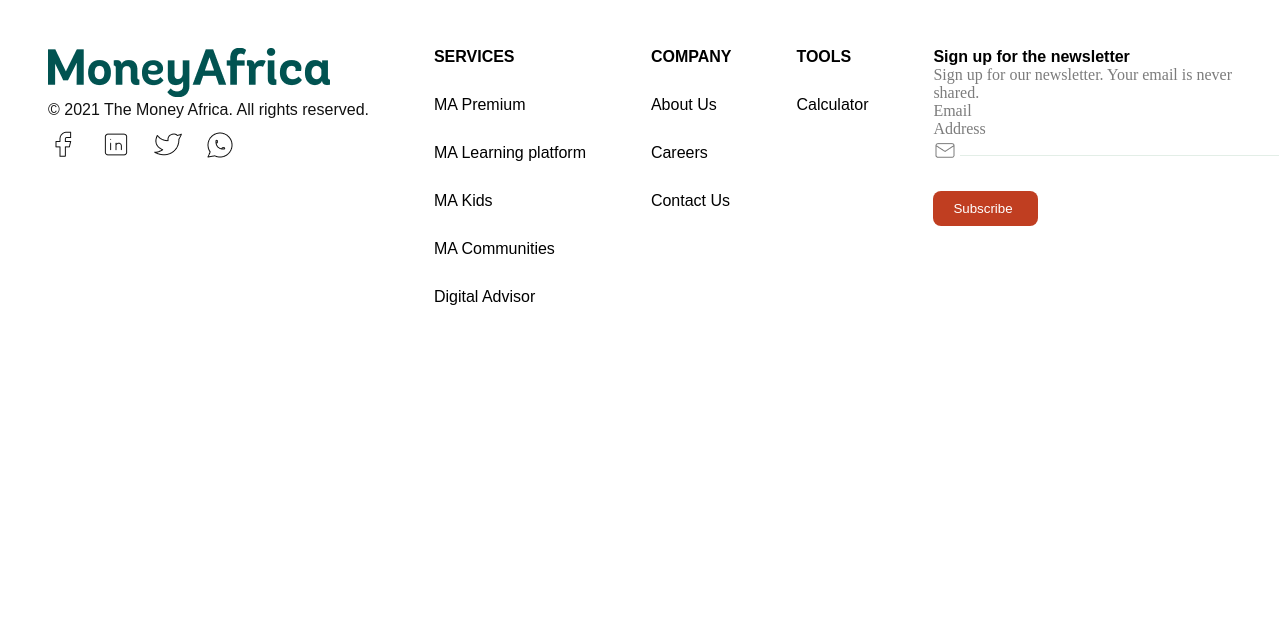
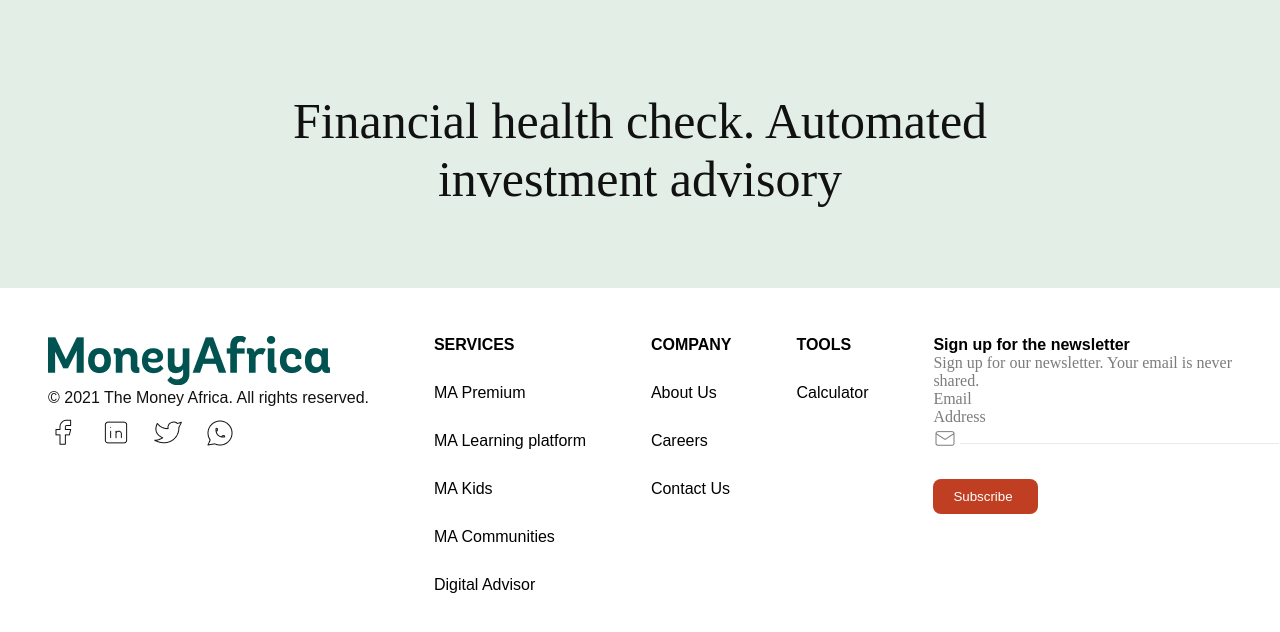
Before and after one commit to victory-nwawunze/clone-financial-website, a React (Create React App) app: page /moneyAfrica/MoneyAfricaDigitalAdvisoryPage in a window 1280 px wide. Shown: the top 632 px of the page. Built offline with nearby package versions, Linux system fonts and the light colour scheme.

Commit message:
Finished MoneyAfricaDigitalAdvisoryPage

```diff
--- a/src/App.js
+++ b/src/App.js
@@ -9,6 +9,7 @@
 import MoneyAfricaCommunityPage from "./components/MoneyAfricaCommunityPage/MoneyAfricaCommunityPage";
 import MoneyAfricaAboutUsPage from "./components/MoneyAfricaAboutUsPage/MoneyAfricaAboutUsPage";
 import MoneyAfricaSubscriptionForKids from "./components/MoneyAfricaSubscriptionForKids/MoneyAfricaSubscriptionForKids";
+import MoneyAfricaDigitalAdvisoryPage from "./components/MoneyAfricaDigitalAdvisoryPage/MoneyAfricaDigitalAdvisoryPage";
 
 function App() {
   return (
@@ -37,6 +38,10 @@
           path={"/moneyAfrica/MoneyAfricaSubscriptionForKids"}
           element={<MoneyAfricaSubscriptionForKids />}
         />
+        <Route
+          path={"/moneyAfrica/MoneyAfricaDigitalAdvisoryPage"}
+          element={<MoneyAfricaDigitalAdvisoryPage />}
+        />
       </Routes>
 
       <FooterComponent />
--- /dev/null
+++ b/src/components/MoneyAfricaDigitalAdvisoryPage/MoneyAfricaDigitalAdvisoryPage.js
@@ -0,0 +1,18 @@
+/** @format */
+
+import React from "react";
+
+const MoneyAfricaDigitalAdvisoryPage = () => {
+  return (
+    <React.Fragment>
+      <div className="MoneyAfricaAdvisoryBanner">
+        <p className="MoneyAfricaAdvisoryBannerText">
+          Financial health check. Automated
+          <br /> investment advisory
+        </p>
+      </div>
+    </React.Fragment>
+  );
+};
+
+export default MoneyAfricaDigitalAdvisoryPage;
--- a/src/index.css
+++ b/src/index.css
@@ -1178,3 +1178,15 @@
   padding-left: 10px;
   margin-bottom: 32px;
 }
+.MoneyAfricaAdvisoryBanner{
+  background-color: #E3EEE7;
+    padding-top: 92px;
+    padding-bottom: 80px;
+}
+.MoneyAfricaAdvisoryBannerText{
+text-align: center;
+  color: #111111;
+  font-style: normal;
+  font-weight: 500;
+  font-size: 50px;
+}
```
